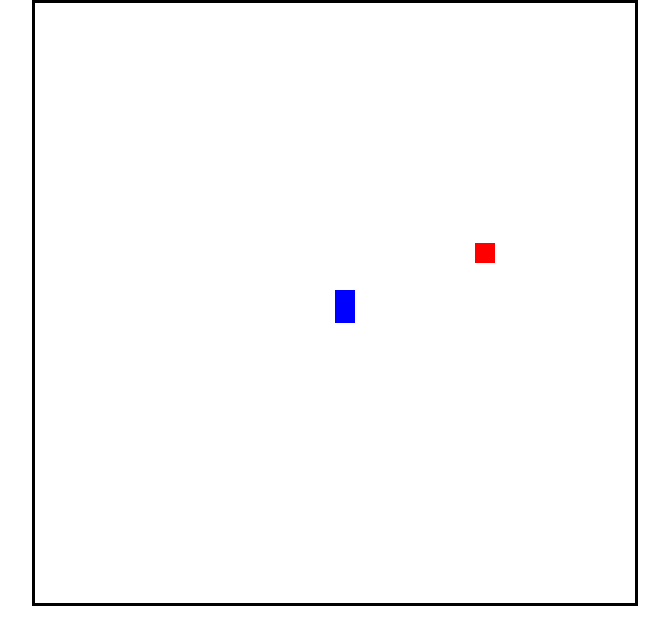
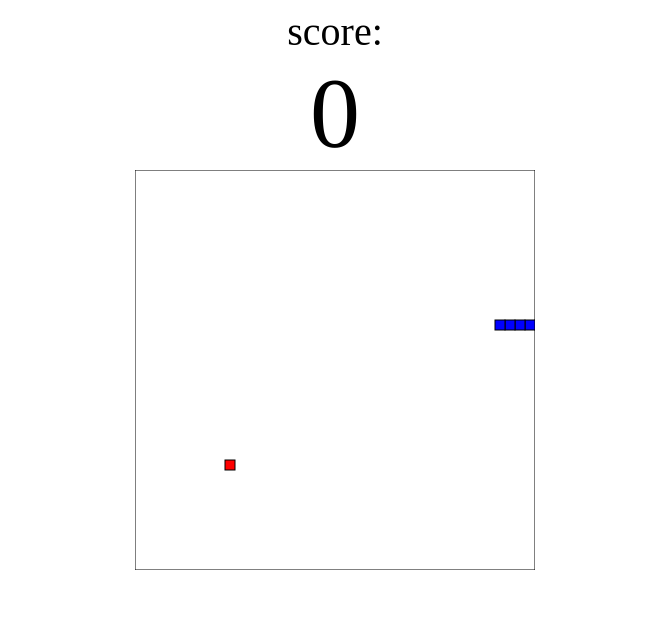
Before and after one commit to abbygee/FinalGame, a plain HTML site: page index.html in a window 1280 px wide. Shown: the whole page, without its empty margins (305-974 px from the left). Drawn offline with Linux system fonts and the light colour scheme.

Commit message:
final? fix snake border

```diff
--- a/Snake.js
+++ /dev/null
@@ -1,61 +0,0 @@
-class Snake {
-    constructor() {
-        this.body = [];
-        this.body[0] = new Component(20, 20, "blue", 300, 300);
-        this.body[1] = new Component(20, 20, "blue", 300, 287);
-        this.len = 0;
-    }
-
-    // setDir(x, y) {
-    //     this.xdir = x;
-    //     this.ydir = y;
-    // }
-    //
-    // change() {
-    //     let head = JSON.parse(JSON.stringify(this.body[this.body.length-1]));
-    //     // this.body.shift();
-    //     head.x += this.xdir;
-    //     head.y += this.ydir;
-    //     console.log(head);
-    //     // this.body.push(head);
-    // }
-    //
-    // grow() {
-    //     let head = JSON.parse(JSON.stringify(this.body[this.body.length-1]));
-    //     this.len++;
-    //     this.body.push(head);
-    // }
-    //
-    // endGame() {
-    //     var x = this.body[this.body.length-1][0];
-    //     var y = this.body[this.body.length-1][1];
-    //     if(x > w-1 || x < 0 || y > h-1 || y < 0) {
-    //         return true;
-    //     }
-    //     for(var i = 0; i < this.body.length-1; i++) {
-    //         var part = this.body[i];
-    //         if(part[0] === x && part[1] === y) {
-    //             return true;
-    //         }
-    //     }
-    //     return false;
-    // }
-    //
-    // eat(posX, posY) {
-    //     var x = this.body[this.body.length-1][x];
-    //     var y = this.body[this.body.length-1][y];
-    //     if(x === posX && y === posY) {
-    //         this.grow();
-    //         return true;
-    //     }
-    //     return false;
-    // }
-    //
-    // show() {
-    //     for(var i = 0; i < this.body.length; i++) {
-    //         fill(0);
-    //         noStroke();
-    //         rect(this.body[i][0], this.body[i][1], 1, 1)
-    //     }
-    // }
-}
--- a/index.html
+++ b/index.html
@@ -4,9 +4,11 @@
     <meta charset="UTF-8">
     <link rel="stylesheet" href="styles.css">
     <script src="script.js"></script>
-    <script src="Snake.js"></script>
     <title>final</title>
 </head>
-<body onload="setup()">
+<body onload="main(); createFood();">
+<header>score:</header>
+<div id="score">0</div>
+<canvas id="game" width="400" height="400"></canvas>
 </body>
 </html>
--- a/script.js
+++ b/script.js
@@ -1,138 +1,140 @@
-// var food;
-// var can;
+const GAME_SPEED = 100;
+const CANVAS_BORDER_COLOUR = 'black';
+const CANVAS_BACKGROUND_COLOUR = "white";
+const SNAKE_COLOUR = 'blue';
+const SNAKE_BORDER_COLOUR = 'white';
+const FOOD_COLOUR = 'red';
+const FOOD_BORDER_COLOUR = 'darkred';
+let snake = [
+    {x: 150, y: 150},
+    {x: 140, y: 150},
+    {x: 130, y: 150},
+    {x: 120, y: 150},
+    {x: 110, y: 150}
+];
+let score = 0;
+let changingDirection = false;
+let foodX;
+let foodY;
+let dx = 10;
+let dy = 0;
 
-let food;
-let snake;
-let scale = 20;
-let w = 600;
-let h = 600;
-let lastKey;
-let xDir = 0;
-let yDir = 0;
 
-//features to implement: score?, can't go back on itself, end screen
+let gameCanvas;
+let ctx;
 
-function setup() {
-    myGameArea.start();
+function main() {
+    gameCanvas = document.getElementById("game");
+    ctx = gameCanvas.getContext("2d");
+    document.addEventListener("keydown", changeDirection);
 
-    food = new Component(20, 20, "red", foodLocateX(), foodLocateY());
-    snake = new Snake();
-
+    // If the game ended return early to stop game
+    if (didGameEnd()) return;
+    setTimeout(function onTick() {
+        changingDirection = false;
+        clearCanvas();
+        drawFood();
+        advanceSnake();
+        drawSnake();
+        // Call game again
+        main();
+    }, GAME_SPEED)
 }
 
-let myGameArea = {
-    canvas : document.createElement("canvas"),
-    start : function() {
-        this.canvas.width = w;
-        this.canvas.height = h;
-        this.context = this.canvas.getContext("2d");
-        document.body.insertBefore(this.canvas, document.body.childNodes[0]);
-        this.interval = setInterval(updateGameArea, 10);
-    },
-    clear : function() {
-        this.context.clearRect(0, 0, this.canvas.width, this.canvas.height);
-    }
-};
+function clearCanvas() {
+    ctx.fillStyle = CANVAS_BACKGROUND_COLOUR;
+    ctx.strokestyle = CANVAS_BORDER_COLOUR;
+    ctx.fillRect(0, 0, gameCanvas.width, gameCanvas.height);
+    ctx.strokeRect(0, 0, gameCanvas.width, gameCanvas.height);
+}
 
-function Component(width, height, color, x, y)  {
-    this.width = width;
-    this.height = height;
-    this.x = x;
-    this.y = y;
-    this.update = function(){
-        ctx = myGameArea.context;
-        ctx.fillStyle = color;
-        ctx.fillRect(this.x, this.y, this.width, this.height);
+function drawFood() {
+    ctx.fillStyle = FOOD_COLOUR;
+    ctx.strokestyle = FOOD_BORDER_COLOUR;
+    ctx.fillRect(foodX, foodY, 10, 10);
+    ctx.strokeRect(foodX, foodY, 10, 10);
+}
+
+function advanceSnake() {
+    // Create the new Snake's head
+    const head = {x: snake[0].x + dx, y: snake[0].y + dy};
+    // Add the new head to the beginning of snake body
+    snake.unshift(head);
+    const didEatFood = snake[0].x === foodX && snake[0].y === foodY;
+    if (didEatFood) {
+        score += 1;
+        document.getElementById('score').innerHTML = score;
+        createFood();
+    } else {
+        // Remove the last part of snake body
+        snake.pop();
     }
 }
 
-function foodLocateX(){
-    var cols = Math.floor(w/scale);
-
-    return Math.floor(Math.random()*cols) * scale;
+function didGameEnd() {
+    for (let i = 4; i < snake.length; i++) {
+        if (snake[i].x === snake[0].x && snake[i].y === snake[0].y) return true
+    }
+    const hitLeftWall = snake[0].x < 0;
+    const hitRightWall = snake[0].x > gameCanvas.width - 10;
+    const hitToptWall = snake[0].y < 0;
+    const hitBottomWall = snake[0].y > gameCanvas.height - 10;
+    return hitLeftWall || hitRightWall || hitToptWall || hitBottomWall
 }
 
-function foodLocateY(){
-    var rows = Math.floor(h/scale);
-
-    return Math.floor(Math.random()*rows) * scale;
+function randomTen(min, max) {
+    return Math.round((Math.random() * (max-min) + min) / 10) * 10;
 }
 
-function keyPressed(){
-    document.addEventListener("keydown", function(event){
-        switch(event.which) {
-            //up arrow
-            case 38:
-                yDir = -1;
-                xDir = 0;
-                lastKey = 38;
-                break;
-            //down arrow
-            case 40:
-                yDir = 1;
-                xDir = 0;
-                lastKey = 40;
-                break;
-            //right arrow
-            case 39:
-                xDir = 1;
-                yDir = 0;
-                lastKey = 39;
-                break;
-            //left arrow
-            case 37:
-                xDir = -1;
-                yDir = 0;
-                lastKey = 37;
-        }
+function createFood() {
+    foodX = randomTen(0, gameCanvas.width - 10);
+    foodY = randomTen(0, gameCanvas.height - 10);
+    // if the new food location is where the snake currently is, generate a new food location
+    snake.forEach(function isFoodOnSnake(part) {
+        if (part.x === foodX && part.y === foodY) createFood();
     });
 }
 
-function updateGameArea() {
-    myGameArea.clear();
-    food.update();
-
-    keyPressed();
-    for(var i = 0; i < snake.body.length; i++){
-        snake.body[i].x += xDir;
-        snake.body[i].y += yDir;
-        snake.body[i].update();
-
-    }
-
-    // if(snake.body[this.body.length - 1].eat(food.x, food.y)){
-    //
-    // }
-    // for(var i = 0; i < snake.body.length; i++){
-    //     snake.body[i].update();
-    // }
+function drawSnake() {
+    // loop through the snake parts drawing each part on the canvas
+    snake.forEach(drawSnakePart)
 }
 
-// function foodLocation() {
-//     var x = Math.floor(Math.random(w));
-//     var y = Math.floor(Math.random(h));
-//     food = [x, y];
-//
-// }
-//
-//
-// function draw() {
-//     //scale(ratio);
-//
-//     if (snake.eat(food)) {
-//         foodLocation();
-//     }
-//
-//     snake.change();
-//     snake.show();
-//
-//     if (snake.endGame()) {
-//         print("END GAME");
-//         //background(255, 0, 0);
-//         //noLoop();
-//     }
-//
-//     //noStroke();
-//     //fill(255, 0, 0);
-//     var f = new component(food[0], food[1], 1, 1);
-// }
+function drawSnakePart(snakePart) {
+    ctx.fillStyle = SNAKE_COLOUR;
+    ctx.strokestyle = SNAKE_BORDER_COLOUR;
+
+    ctx.fillRect(snakePart.x, snakePart.y, 10, 10);
+    ctx.strokeRect(snakePart.x, snakePart.y, 10, 10);
+}
+
+function changeDirection(event) {
+    const LEFT_KEY = 37;
+    const RIGHT_KEY = 39;
+    const UP_KEY = 38;
+    const DOWN_KEY = 40;
+
+    if (changingDirection) return;
+    changingDirection = true;
+    const keyPressed = event.keyCode;
+    const goingUp = dy === -10;
+    const goingDown = dy === 10;
+    const goingRight = dx === 10;
+    const goingLeft = dx === -10;
+    if (keyPressed === LEFT_KEY && !goingRight) {
+        dx = -10;
+        dy = 0;
+    }
+    if (keyPressed === UP_KEY && !goingDown) {
+        dx = 0;
+        dy = -10;
+    }
+    if (keyPressed === RIGHT_KEY && !goingLeft) {
+        dx = 10;
+        dy = 0;
+    }
+    if (keyPressed === DOWN_KEY && !goingUp) {
+        dx = 0;
+        dy = 10;
+    }
+}
--- a/styles.css
+++ b/styles.css
@@ -1,9 +1,15 @@
-html, body {
-    margin: 0;
-    padding: 0;
-}
-CANVAS {
+#game {
     display: block;
     margin: auto;
-    border: solid black 3px;
 }
+#score {
+    text-align: center;
+    font-size: 100px;
+    font-family: Papyrus;
+}
+
+header{
+    text-align: center;
+    font-size: 40px;
+    font-family: Papyrus;
+}
```
